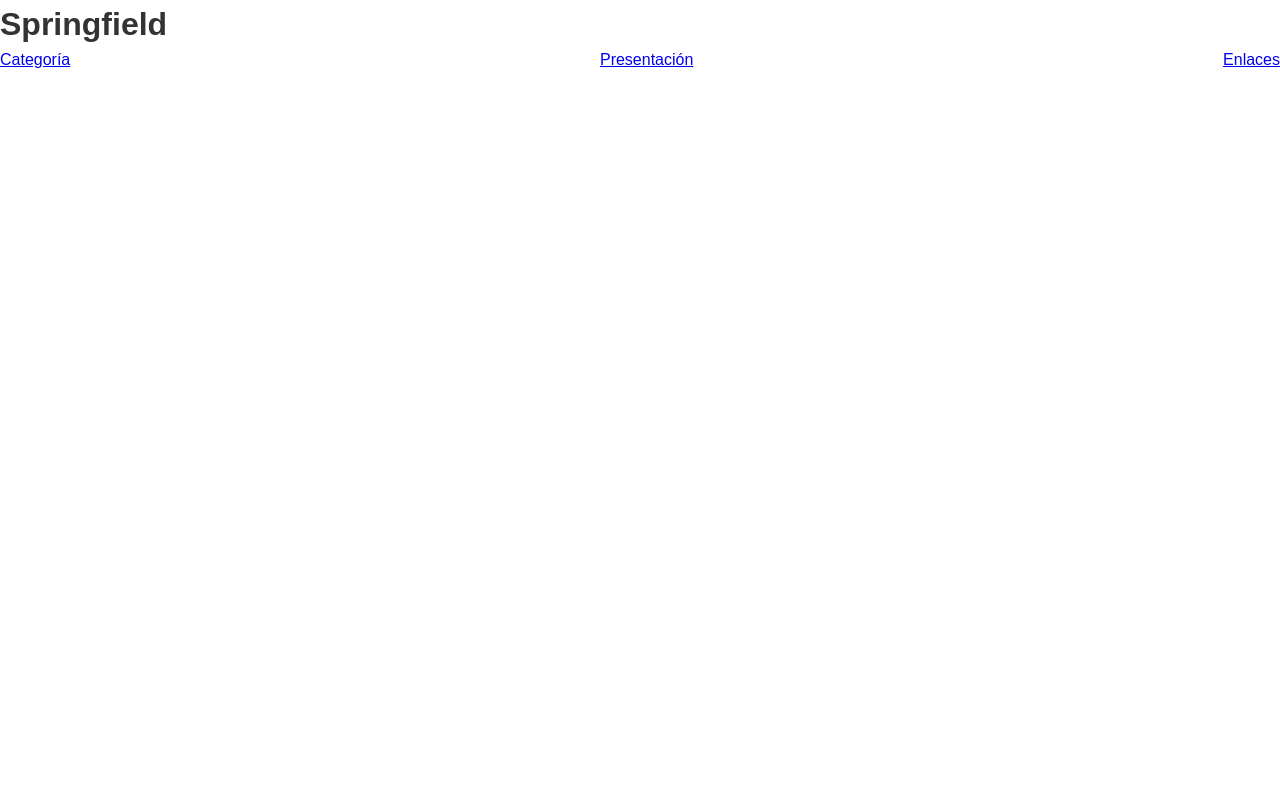
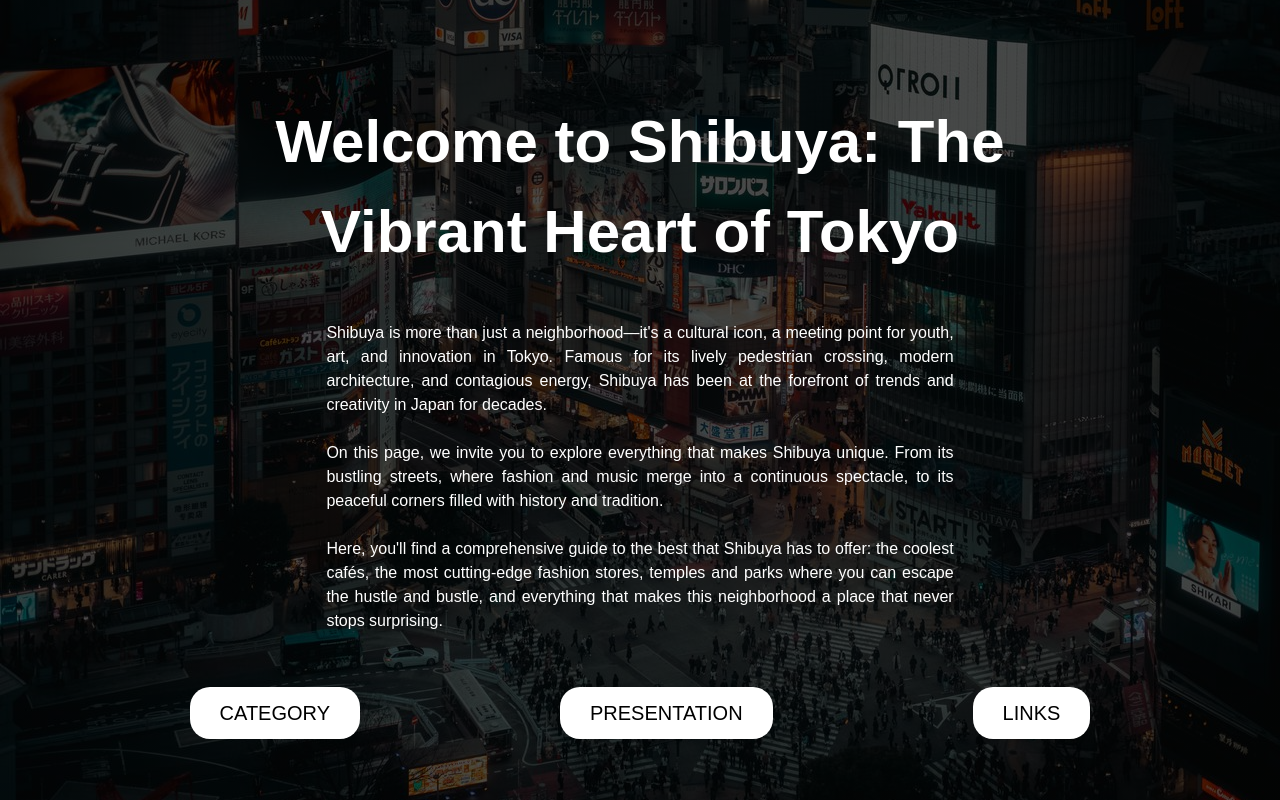
Before and after one commit to gruguuoc/pec1_special_place, a website: page src/portada.html in a window 1280 px wide. Drawn offline with Linux system fonts and the light colour scheme.

Commit message:
Working on front page and adding dependencies

```diff
--- a/package.json
+++ b/package.json
@@ -24,5 +24,9 @@
     "default": {
       "publicUrl": "./"
     }
+  },
+  "dependencies": {
+    "jquery": "^3.7.1",
+    "slick-carousel": "^1.8.1"
   }
 }
--- a/src/portada.html
+++ b/src/portada.html
@@ -3,27 +3,36 @@
 <head>
     <meta charset="UTF-8">
     <meta name="viewport" content="width=device-width, initial-scale=1.0">
-    <link rel="stylesheet" href="./style.css">
+    <link rel="stylesheet" href="../styles/style.css">
+    <link rel="stylesheet" href="../styles/portada.css">
     <title>Document</title>
 </head>
 <body>
-    <header>
+    <div class="container">
+        <main>
+            <h1 class="center">Welcome to Shibuya: The Vibrant Heart of Tokyo</h1>
 
-    </header>
+            <div class="presentation">
+                <p>
+                    Shibuya is more than just a neighborhood—it's a cultural icon, a meeting point for youth, art, and innovation in Tokyo. Famous for its lively pedestrian crossing, modern architecture, and contagious energy, Shibuya has been at the forefront of trends and creativity in Japan for decades.
+                </p> <br>
+                <p>
+                    On this page, we invite you to explore everything that makes Shibuya unique. From its bustling streets, where fashion and music merge into a continuous spectacle, to its peaceful corners filled with history and tradition.
+                </p> <br>
+                <p>
+                    Here, you'll find a comprehensive guide to the best that Shibuya has to offer: the coolest cafés, the most cutting-edge fashion stores, temples and parks where you can escape the hustle and bustle, and everything that makes this neighborhood a place that never stops surprising.
+                </p>
+            </div>
 
-    <main>
-        <h1>Springfield</h1>
-        <nav>
-            <ul class="main-menu">
-                <li><a href="http://">Categoría</a></li>
-                <li><a href="http://">Presentación</a></li>
-                <li><a href="http://">Enlaces</a></li>
-            </ul>
-        </nav>
-    </main>
+            <nav>
+                <ul class="main-menu">
+                    <li><a href="categoria.html">CATEGORY</a></li>
+                    <li><a href="presentacion.html">PRESENTATION</a></li>
+                    <li><a href="enlaces.html">LINKS</a></li>
+                </ul>
+            </nav>
+        </main>
+    </div>
 
-    <footer>
-
-    </footer>
 </body>
 </html>
--- /dev/null
+++ b/styles/portada.css
@@ -0,0 +1,58 @@
+a:hover{
+    background-color: rgba(0, 0, 0, 0.7);
+    color: #fff;
+    border: 1px solid #fff;
+}
+
+li > a{
+    background-color: #fff;
+    color:#000;
+    border-radius: 2rem;
+    margin-right: 10rem;
+    margin-left: 10rem;
+    padding: 1.5rem 3rem;
+    font-size: 2rem;
+}
+
+h1{
+    font-size: 6rem;
+    padding: 5% 0;
+}
+
+nav{
+    display: flex;
+    justify-content: center;
+    align-content: center;
+}
+
+.main-menu{
+    display: flex;
+    justify-content: space-between;
+    padding: 2rem;
+}
+
+.center{
+    text-align: center;
+}
+
+.presentation{
+    margin: 0% 15% 5% 15%;
+    text-align: justify;
+}
+
+body {
+    background: linear-gradient(
+        rgba(0, 0, 0, 0.7),
+        rgba(0, 0, 0, 0.7)
+        ), url('../img/shibuya-front-page-bg.jpg');
+    background-repeat: no-repeat;
+    background-size: cover;
+    background-position: 50% 50%;
+}
+
+.container{
+    display: flex;
+    flex-direction: column;
+    justify-content: center;
+    min-height: 100vh;
+}
--- a/src/style.css
+++ b/styles/style.css
@@ -1,3 +1,4 @@
+/*Setting initial styles*/
 *,
 *::before,
 *::after {
@@ -6,12 +7,18 @@
   box-sizing: border-box;
 }
 
+html{
+    font-size: 10px;
+}
+
 body {
     font-family: Arial, sans-serif;
     font-size: 16px;
     line-height: 1.5;
-    color: #333;
+    color: #fff;
     background-color: #fff;
+    min-height: 100vh;
+    margin: 0 15%;
 }
 
 ul, ol {
@@ -19,7 +26,9 @@ ul, ol {
     padding: 0;
 }
 
-.main-menu{
-    display: flex;
-    justify-content: space-between;
-}
+a {
+    text-decoration: none;
+    color: inherit;
+    background: none;
+    border: none;
+  }
```
Also changed, not shown: scripts/slick-carousel.js (added, +19 -0 lines), src/categoria.html (added, +17 -0 lines), src/enlaces.html (added, +14 -0 lines), src/presentacion.html (added, +12 -0 lines), img/shibuya-front-page-bg.jpg (added), 2 other files.
